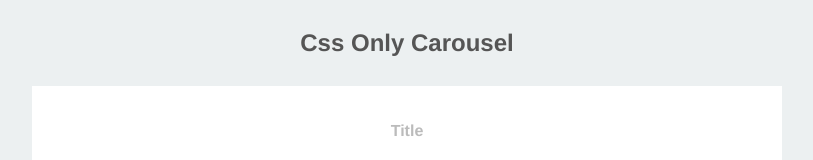
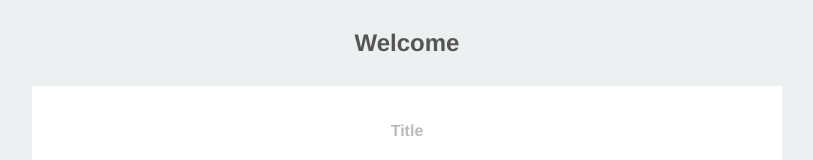
Before and after one commit to deieva/project02.11.2021, a React (Create React App) app: page / in a window 1280 px wide. Shown: the top 160 px of the page, without its empty margins (233-1046 px from the left). Built offline with nearby package versions, Linux system fonts and the light colour scheme.

Commit message:
Update Home.js

```diff
--- a/src/Views/Home.js
+++ b/src/Views/Home.js
@@ -5,7 +5,7 @@ function Home() {
     return (
 
         <div>
-            <h1>Css Only Carousel</h1>
+            <h1>Welcome</h1>
             <div class="carrousel">
                 <h2>Title</h2>
                 <input type="radio" name="slides" id="radio-1" checked/>
```
